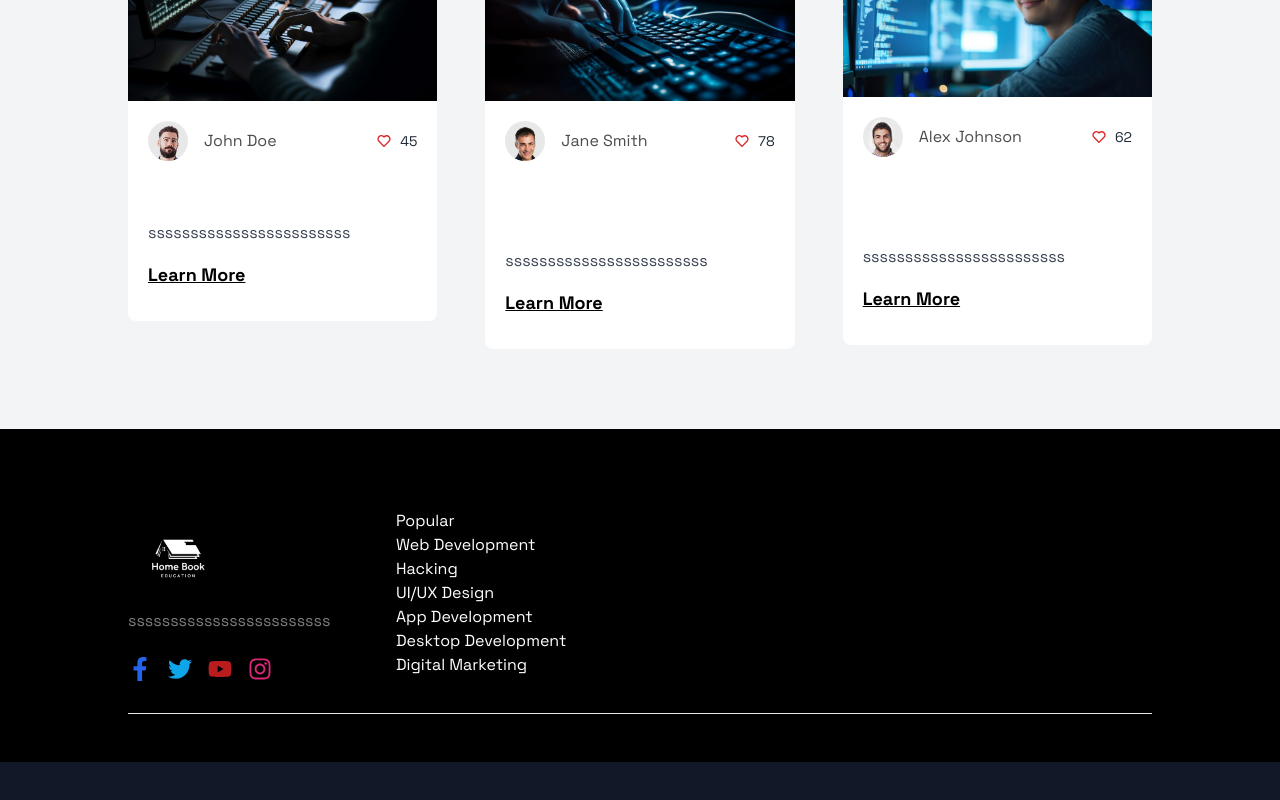
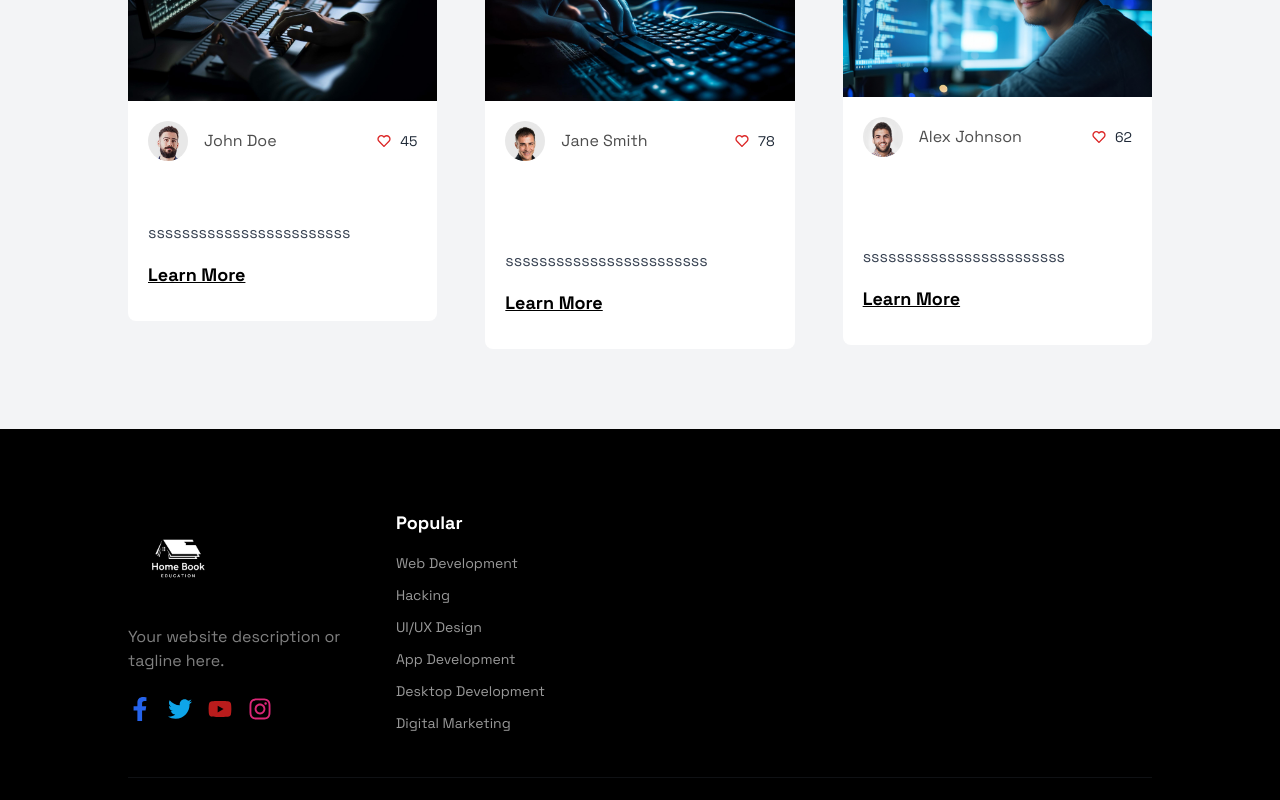
Before and after one commit to NadeeTharuka/new-lms, a Next.js app: page / in a window 1280 px wide. Shown: the part 4139-4939 px from the top of the page. Before the commit the page ends 4901 px from the top, so only its background shows below. Built offline with nearby package versions, Linux system fonts and the light colour scheme.

Commit message:
Update Footer.tsx

```diff
--- a/components/Home/Footer/Footer.tsx
+++ b/components/Home/Footer/Footer.tsx
@@ -4,35 +4,35 @@ import { FaFacebookF, FaInstagram, FaTwitter, FaYoutube } from 'react-icons/fa'
 
 const Footer = () => {
   return (
-    <div className="pt-20 pb-12 bg-black">
+    <div className="pt-20 pb-12 bg-black relative z-10">
         {/* Define grid */}
-        <div className="w-[80%] mx-auto grid items-start grid-cols-1 md:grid-cols-2 lg:grid-cols-4 gap-12 pb-8 border-b-[1.5px] border-opacity-20">
+        <div className="w-[80%] mx-auto grid items-start grid-cols-1 md:grid-cols-2 lg:grid-cols-4 gap-12 pb-8 border-b-[1.5px] border-opacity-20 border-gray-600">
             {/* 1st footer part */}
             <div>
                 <Image src="/images/logo.png" alt="Logo" height={100} width={100} />
-                <p className="text-white text-opacity-50">
-                    ssssssssssssssssssssssss
+                <p className="text-white text-opacity-50 mt-4">
+                    Your website description or tagline here.
                 </p>
-                {/* social Link */}
+                {/* Social Links */}
                 <div className="flex items-center space-x-4 mt-6">
-                    <FaFacebookF className="w-6 h-6 text-blue-600 " />
-                    <FaTwitter className="w-6 h-6 text-sky-500 " />
-                    <FaYoutube className="w-6 h-6 text-red-700 " />
-                    <FaInstagram className="w-6 h-6 text-pink-600 " />
+                    <FaFacebookF className="w-6 h-6 text-blue-600 cursor-pointer hover:text-blue-800 transition" />
+                    <FaTwitter className="w-6 h-6 text-sky-500 cursor-pointer hover:text-sky-700 transition" />
+                    <FaYoutube className="w-6 h-6 text-red-700 cursor-pointer hover:text-red-900 transition" />
+                    <FaInstagram className="w-6 h-6 text-pink-600 cursor-pointer hover:text-pink-800 transition" />
                 </div>
             </div>
+
             {/* 2nd part */}
             <div>
-                <h1 className="footer__heading">Popular</h1>
-                <p className="footer__link">Web Development</p>
-                <p className="footer__link">Hacking</p>
-                <p className="footer__link">UI/UX Design</p>
-                <p className="footer__link">App Development</p>
-                <p className="footer__link">Desktop Development</p>
-                <p className="footer__link">Digital Marketing</p>
+                <h1 className="footer_heading">Popular</h1>
+                <p className="footer_link">Web Development</p>
+                <p className="footer_link">Hacking</p>
+                <p className="footer_link">UI/UX Design</p>
+                <p className="footer_link">App Development</p>
+                <p className="footer_link">Desktop Development</p>
+                <p className="footer_link">Digital Marketing</p>
             </div>
         </div>
-
     </div>
   )
 }
```
